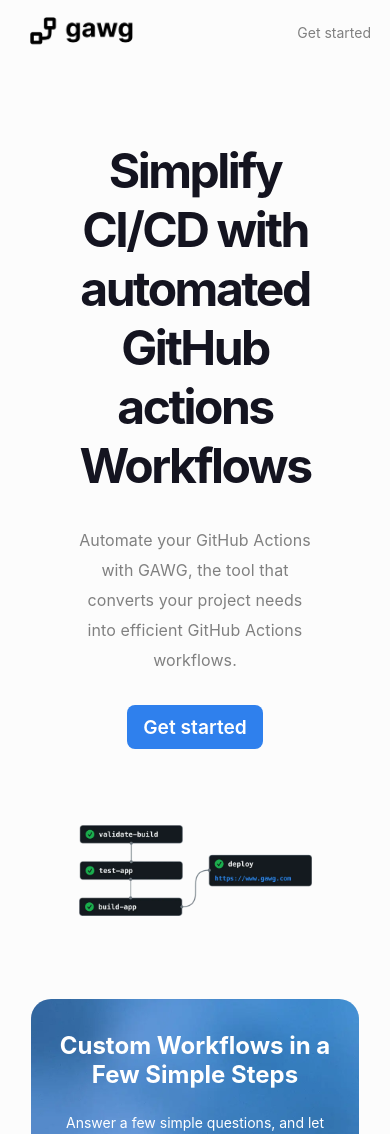
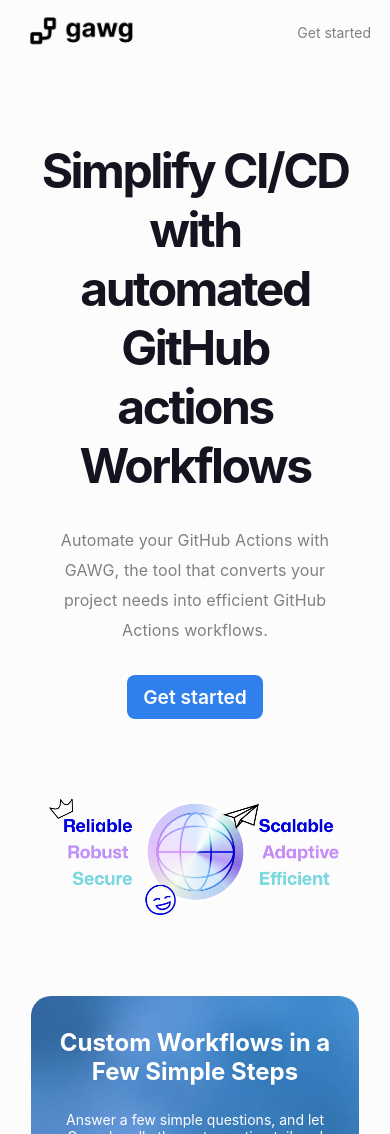
Before and after one commit to alvarogarciapiz/gawg, a React (Vite) app: page / in a window 390 px wide. Shown: the top 1134 px of the page. Built offline with nearby package versions, Linux system fonts and the light colour scheme.

Commit message:
Refactor hero component and styles
- Update hero component to include a new image and adjust layout
- Modify hero button margins for better spacing on different devices
- Adjust hero image width for responsiveness on different screen sizes

```diff
--- a/src/components/hero.jsx
+++ b/src/components/hero.jsx
@@ -4,14 +4,17 @@
 
 const Hero = () => {
   return (
+    <>
     <div className="hero_container">
       <h1 className="hero_title">Simplify CI/CD with automated GitHub actions Workflows</h1>
       <p className="hero_paragraph">
         Automate your GitHub Actions with GAWG, the tool that converts your project needs into efficient GitHub Actions workflows.
       </p>
       <a href="#get-started" className="hero_button get_started">Get started</a>
-      <img src={HERO} alt="CI/CD Illustration" className="hero_image" />
+
     </div>
+    <img src={HERO} alt="CI/CD Illustration" className="hero_image" />
+    </>
   );
 };
 
--- a/src/styles/hero.css
+++ b/src/styles/hero.css
@@ -39,7 +39,7 @@
   font-weight: 600;
   border-radius: 8px;
   cursor: pointer;
-  margin-bottom: 12vh;
+  margin-bottom: 4vh;
 }
 
 .hero_button:hover {
@@ -47,9 +47,15 @@
 }
 
 .hero_image {
-  max-width: 90%;
+  display: flex;
+  flex-direction: column;
+  align-items: center;
+  justify-content: center;
+  text-align: center;
   height: auto;
-  margin-bottom: 12vh;
+  margin-bottom: 4vh;
+  margin: 0 auto;
+  width: 65%;
 }
 
 /* Media queries para dispositivos móviles */
@@ -73,12 +79,13 @@
     height: auto;
     margin-bottom: 5vh;
     margin-top: 0;
+    width: 90%;
   }
 
   .hero_button {
     font-size: 1.2rem;
     padding: 10px 16px;
-    margin-bottom: 9vh;
+    margin-bottom: 4vh;
   }
 }
 
@@ -95,4 +102,19 @@
     margin-right: 15vw;
     margin-top: 3vh;
   }
+
+  .hero_image {
+    width: 75%;
+  }
 }
+
+/* Media queries para dispositivos móviles */
+@media (max-width: 468px) {
+  .hero_image {
+    width: 90%;
+  }
+  .hero_container {
+    margin-left: 5vw;
+    margin-right: 5vw;
+  }
+}
```
Also changed, not shown: src/assets/HERO.webp, src/assets/iPad_feature.webp.
